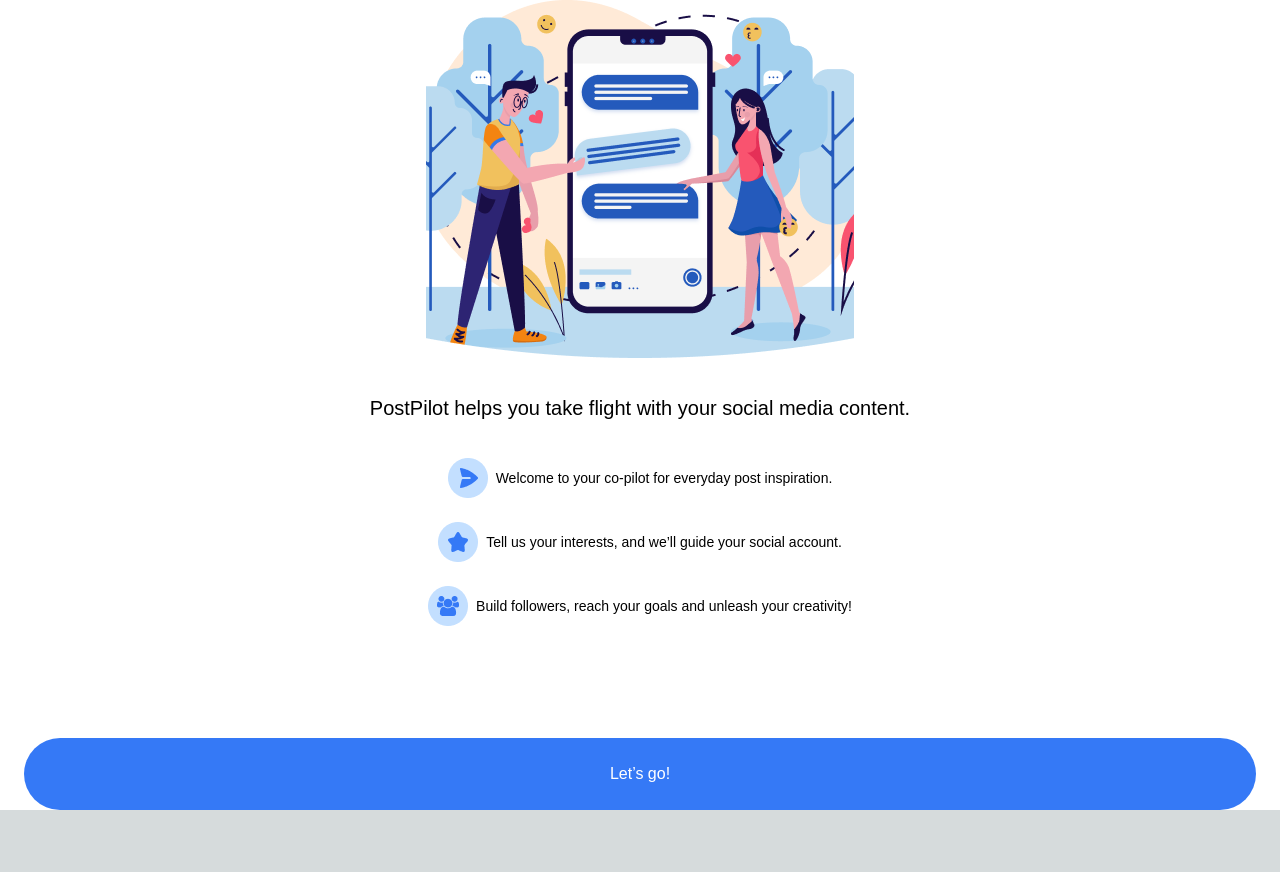
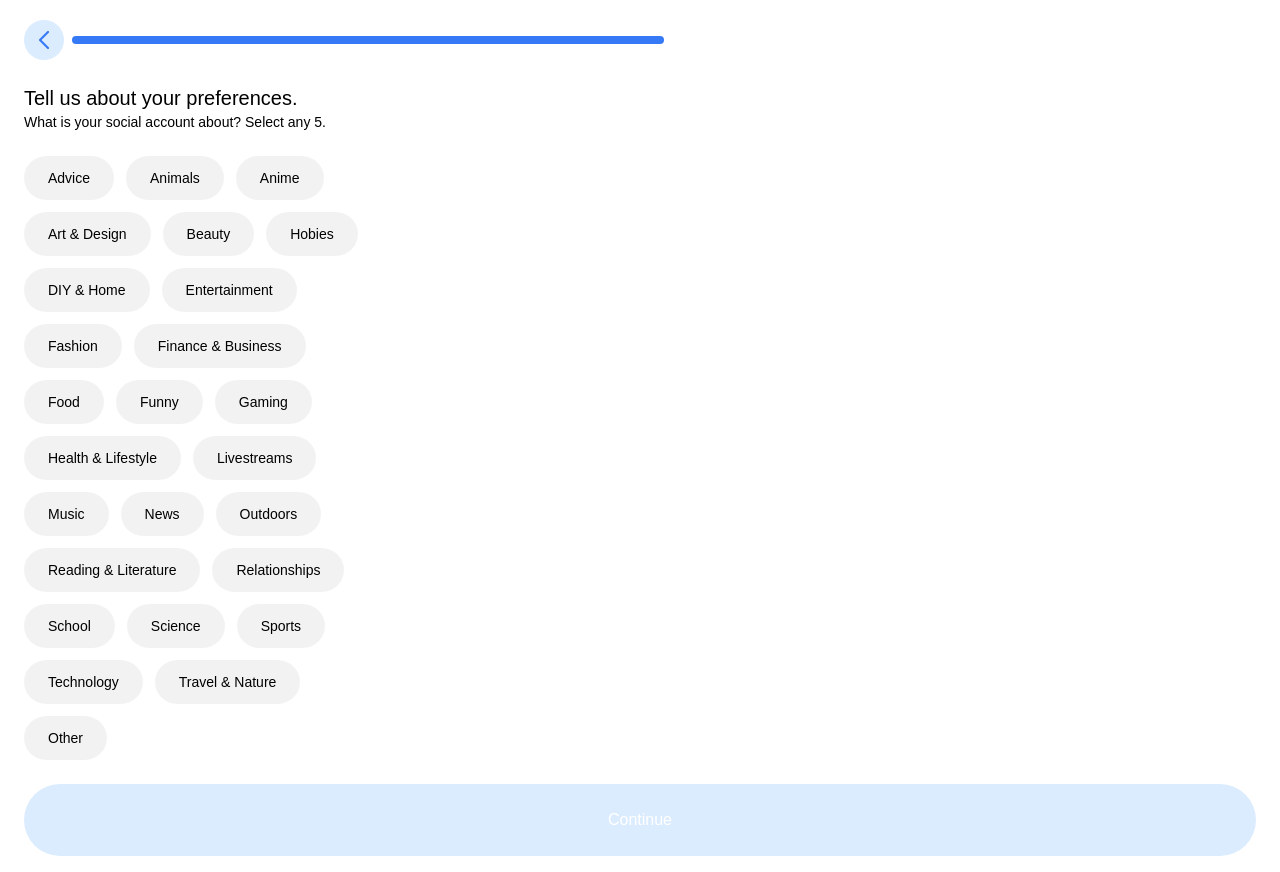
Before and after one commit to bappygolder/x, a Next.js app: page / in a window 1280 px wide. Before the commit the page ends 810 px from the top, so only its background shows below. Built offline with nearby package versions, Linux system fonts and the light colour scheme.

Commit message:
added ci/cd test

```diff
--- a/app/api/auth/[...nextauth]/route.js
+++ b/app/api/auth/[...nextauth]/route.js
@@ -9,6 +9,7 @@
     GoogleProvider({
       clientId: process.env.GOOGLE_CLIENT_ID,
       clientSecret: process.env.GOOGLE_CLIENT_SECRET,
+      redirect: false
     }),
     // EmailProvider({
     //   server: process.env.EMAIL_SERVER,
--- a/app/layout.js
+++ b/app/layout.js
@@ -1,9 +1,13 @@
+"use client";
 // Import necessary dependencies
 import React from 'react';
+import { Provider } from 'react-redux';
+import { store } from "../store/page";
+import { SessionProvider } from 'next-auth/react';
 import { Inter } from 'next/font/google';
 import Head from 'next/head';
 import './globals.css';
-import Provider from '../components/Provider';
+// import Provider from '../components/Provider';
 
 // Initialize the Inter font subset
 // const inter = Inter({ subsets: ['latin'] });
@@ -37,23 +41,7 @@
 const RootLayout = ({ children }) => {
   return (
     <html lang="en">
-      <Head>
-        {/* Meta tags */}
-        <meta charSet="UTF-8" />
-        <meta name="viewport" content="width=device-width, initial-scale=1.0" />
-        <title>{metadata.title}</title>
-        <meta name="description" content={metadata.description} />
-        <meta
-          name="keywords"
-          content="tweet generator, post generator, content suggestion generator, social media tool, content ideas, tweet ideas, social media marketing, content creation, engagement strategy, tweet suggestions, post inspiration, content planning, social media management"
-        />
-
-        {/* Icon links */}
-        {metadata.icons.map((icon, index) => (
-          <link key={index} {...icon} />
-        ))}
-      </Head>
-      <body><Provider>{children}</Provider></body>
+      <body><Provider store={store}><SessionProvider>{children}</SessionProvider></Provider></body>
     </html>
   );
 };
--- a/app/page.js
+++ b/app/page.js
@@ -1,27 +1,38 @@
 "use client";
 import React, { useState } from "react";
+import { useSelector, useDispatch } from 'react-redux';
+import { totalSteps, handleNext, handlePrevious } from "../store/Slicers/onboardingStepperSlicer/stepperSlicer";
 import Accounts from "../components/onboardingSteps/createAccount/page";
-import Preferences from "../components/onboardingSteps/preferences/page";
-import SocialAccounts from "../components/onboardingSteps/socialAccounts/page";
 import ProgressBar from "../components/progressBar/progress";
 import styles from "./styles.module.css";
 import Homescreen from "../components/onboardingSteps/homescreen/page";
+import Preferences from "../components/onboardingSteps/preferences/page";
+import SocialAccounts from "../components/onboardingSteps/socialAccounts/page";
+// import UserPreference from "./userPreference/page";
 
 function Home() {
   const totalSteps = 6;
-  const [step, setStep] = useState(1); // Set the initial step to 1
+  let currentStep = useSelector((state) => state.stepperSlicer.currentStep);
+  const totalStep = useSelector((state) => state.stepperSlicer.totalSteps);
+  const dispatch = useDispatch();
   const [formData, setFormData] = useState({
     email: "",
     password: "",
     // Initialize other form fields here
   });
 
-  const handleNext = () => {
-    setStep(step + 1);
+  const handleNextClick = () => {
+    if (currentStep < totalStep) {
+      dispatch(handleNext());
+
+      console.log(currentStep)
+    }
   };
 
-  const handlePrevious = () => {
-    setStep(step - 1);
+  const handlePreviousClick = () => {
+    if (currentStep > 1) {
+      dispatch(handlePrevious());
+    }
   };
 
   const handleChange = (e) => {
@@ -39,35 +50,37 @@
 
   return (
     <div className={styles.container}>
-      {step === 1 && <Homescreen handleNext={handleNext} />}{" "}
+      {currentStep <= 1 && <Homescreen handleNext={handleNextClick} />}{" "}
       {/* Render Step 1 */}
-      {step > 1 && (
+      {currentStep > 1 && (
         <ProgressBar
-          currentStep={step}
+          currentStep={currentStep}
           totalSteps={totalSteps}
-          handlePrevious={handlePrevious}
+          handlePrevious={handlePreviousClick}
         />
       )}
       <form onSubmit={handleSubmit}>
-        {step === 2 && (
+        {currentStep === 2 && (
           <Accounts
             formData={formData}
             handleChange={handleChange}
-            handleNext={handleNext}
+            handleNext={handleNextClick}
           />
         )}
-        {step === 3 && (
+
+{currentStep === 3 && (
           <Preferences
             formData={formData}
             handleChange={handleChange}
-            handleNext={handleNext}
+            handleNext={handleNextClick}
           />
         )}
-        {step === 4 && (
+
+{currentStep === 4 && (
           <SocialAccounts
             formData={formData}
             handleChange={handleChange}
-            handleNext={handleNext}
+            handleNext={handleNextClick}
           />
         )}
       </form>
--- a/components/Provider.jsx
+++ /dev/null
@@ -1,12 +0,0 @@
-'use client'
-import { SessionProvider } from 'next-auth/react';
-
-const Provider = ({ children, session }) => {
-  return (
-    <SessionProvider session = {session}>
-      { children }
-      </SessionProvider>
-  )
-}
-
-export default Provider;
--- a/components/onboardingSteps/createAccount/page.js
+++ b/components/onboardingSteps/createAccount/page.js
@@ -7,6 +7,8 @@
 import Image from "next/image";
 import Header from "../../header/page";
 import { signIn, signOut, useSession, getProviders } from "next-auth/react";
+import { useRouter } from "next/router";
+
 
 const inputFields = [
   {
@@ -23,8 +25,9 @@
   },
 ];
 function Accounts({ handleChange, handleNext }) {
+
   const [providers, setProviders] = useState(null);
-  const { data: session } = useSession();
+  // const { data: session } = useSession();
   // Render your form fields for step 1 here
 
   // Setting the provider
@@ -35,6 +38,16 @@
     }
     setUpProviders();
   }, [])
+
+  // const googleSignIn = async () => {
+  //   const signInResult = await signIn("google");
+
+  //   if (!signInResult.error) {
+  //       handleNext();
+  //   }
+  // }
+
+
   return (
     <div className={styles.container}>
      <Header title={"Great! Let’s start by setting up your account."}/>
@@ -83,14 +96,19 @@
       </section>
 
       <section className={styles.buttons}>
-        <button className={styles.createAccountButton} onClick={session?.user && handleNext}>Create account</button>
+        <button className={styles.createAccountButton} onClick={handleNext}>Create account</button>
         <span className={styles.buttonDivide}>OR</span>
-        <button
-          className={`${styles.createAccountButton} ${styles.googleButton}`} onClick={signIn}
+        {providers && Object.values(providers).map((provider) => (
+          <button
+          key={provider.name}
+          className={`${styles.createAccountButton} ${styles.googleButton}`} onClick={() => signIn(provider.id)}
         >
           <Image src={googleIcon} alt="google" />
           Continue with Google
         </button>
+        ))
+
+        }
         <button
           className={`${styles.createAccountButton} ${styles.appleButton}`}
         >
--- a/components/onboardingSteps/preferences/page.js
+++ b/components/onboardingSteps/preferences/page.js
@@ -1,10 +1,17 @@
+"use client";
 import React, { useState } from "react";
+import { useSelector, useDispatch } from 'react-redux';
+import { currentStep, totalSteps, handleNext, handlePrevious } from "../../../store/Slicers/onboardingStepperSlicer/stepperSlicer";
 import { preferenceOptions } from "../../../constants/content";
 import styles from "./styles.module.css";
 import Header from "../../header/page";
 
-function Preferences({handleNext}) {
+function Preferences() {
   const [selectedItems, setSelectedItems] = useState([]);
+  // const handleNext = useSelector((state) => state.stepperSlicer.handleNext);
+  const currentStep = useSelector((state) => state.stepperSlicer.currentStep);
+  const totalStep = useSelector((state) => state.stepperSlicer.totalSteps);
+  const dispatch = useDispatch();
   const maxSelections = 5; // Maximum number of items the user can select
 
   const toggleSelection = (item) => {
@@ -15,6 +22,15 @@
     } else if (selectedItems.length < maxSelections) {
       // If not selected and the maximum limit is not reached, add it to the selected list
       setSelectedItems([...selectedItems, item]);
+    }
+  };
+
+
+  const handleNextClick = () => {
+    if (currentStep < totalStep) {
+      dispatch(handleNext());
+
+      console.log(totalStep)
     }
   };
 
@@ -48,7 +64,7 @@
           background: `linear-gradient(90deg, #3579F6 ${progress}%, #DCECFF ${progress}%)`,
         }}
         disabled={selectedItems.length !== maxSelections}
-        onClick={handleNext}
+        onClick={handleNextClick}
       >
         Continue
       </button>
--- a/next.config.js
+++ b/next.config.js
@@ -1,4 +1,19 @@
 /** @type {import('next').NextConfig} */
-const nextConfig = {}
+const nextConfig = {
+    experimental: {
+      appDir: true,
+      serverComponentsExternalPackages: ["mongoose"],
+    },
+    images: {
+      domains: ['lh3.googleusercontent.com'],
+    },
+    webpack(config) {
+      config.experiments = {
+        ...config.experiments,
+        topLevelAwait: true,
+      }
+      return config
+    }
+  }
 
-module.exports = nextConfig
+  module.exports = nextConfig
--- a/package.json
+++ b/package.json
@@ -9,6 +9,7 @@
     "lint": "next lint"
   },
   "dependencies": {
+    "@reduxjs/toolkit": "^1.9.5",
     "autoprefixer": "10.4.15",
     "eslint": "8.47.0",
     "eslint-config-next": "13.4.19",
@@ -20,6 +21,7 @@
     "postcss": "8.4.28",
     "react": "18.2.0",
     "react-dom": "18.2.0",
+    "react-redux": "^8.1.2",
     "tailwindcss": "3.3.3"
   }
 }
--- /dev/null
+++ b/store/Slicers/onboardingStepperSlicer/stepperSlicer.jsx
@@ -0,0 +1,25 @@
+// In a file named formSlice.js
+import { createSlice } from '@reduxjs/toolkit';
+
+const stepperSlice = createSlice({
+  name: 'stepperSlicer',
+  initialState: {
+    currentStep: 3,
+    totalSteps: 6
+  },
+  reducers: {
+    setCurrentStep: (state, action) => {
+      state.currentStep = action.payload;
+    },
+    handlePrevious: (state) => {
+        state.currentStep -= 1;
+      },
+
+      handleNext: (state, action) => {
+        state.currentStep = state.currentStep + 1;
+      },
+  },
+});
+
+export const { setCurrentStep, totalSteps, handleNext, handlePrevious } = stepperSlice.actions;
+export default stepperSlice.reducer;
--- /dev/null
+++ b/store/page.js
@@ -0,0 +1,15 @@
+import { configureStore } from "@reduxjs/toolkit";
+import { setupListeners } from "@reduxjs/toolkit/query";
+
+import stepperSlicer from "./Slicers/onboardingStepperSlicer/stepperSlicer";
+
+export const store = configureStore({
+  reducer: {
+    stepperSlicer: stepperSlicer,
+  },
+});
+
+export const RootState = store.getState; // Define RootState as a variable
+export const AppDispatch = store.dispatch; // Define AppDispatch as a variable
+
+setupListeners(store.dispatch);
--- a/utils/database.js
+++ b/utils/database.js
@@ -13,7 +13,7 @@
     }
     try {
         await mongoose.connect(process.env.MONGO_DB_URI, {
-            dbName: process.env.MONGO_DB_NAME,
+            dbName: "Post-Pilot",
             useNewUrlParser: true,
             useUnifiedTopology: true,
         });
```
Also changed, not shown: 1 other file (tests, documents, lock files or other folders).
